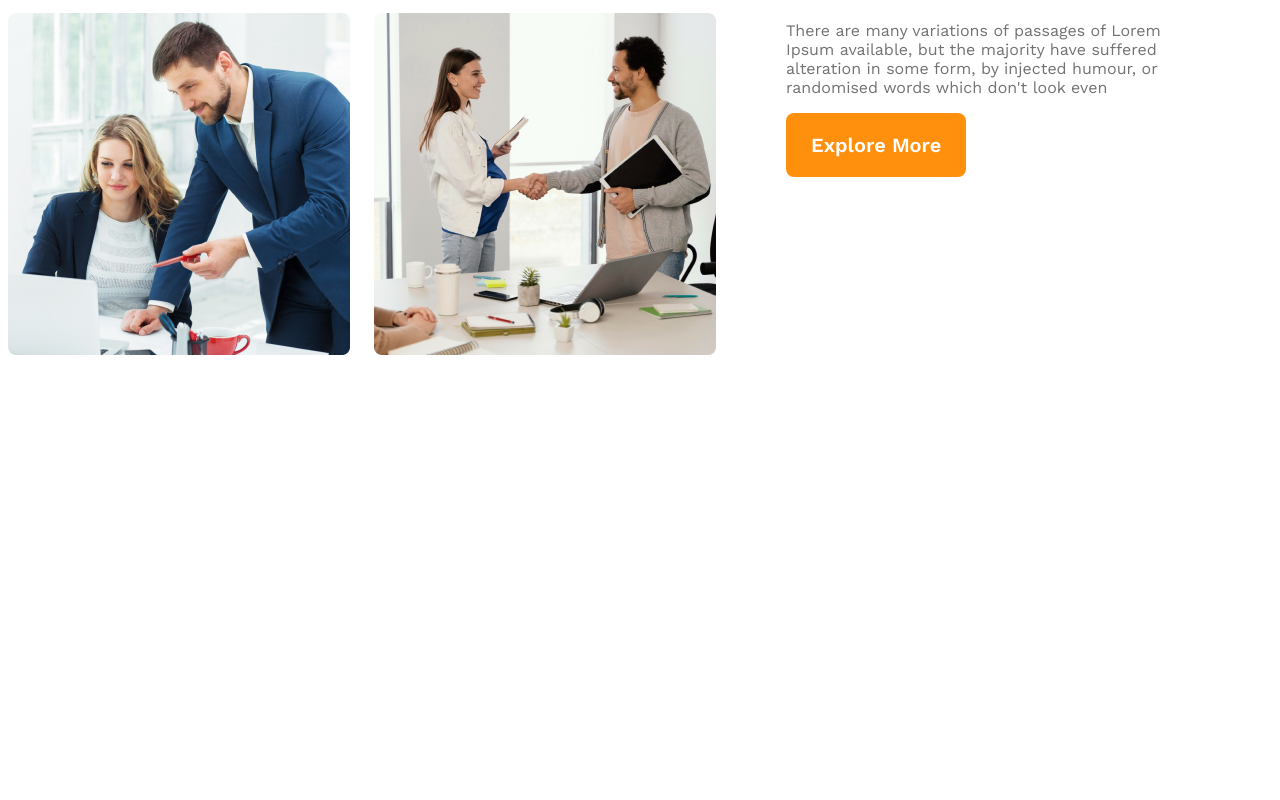
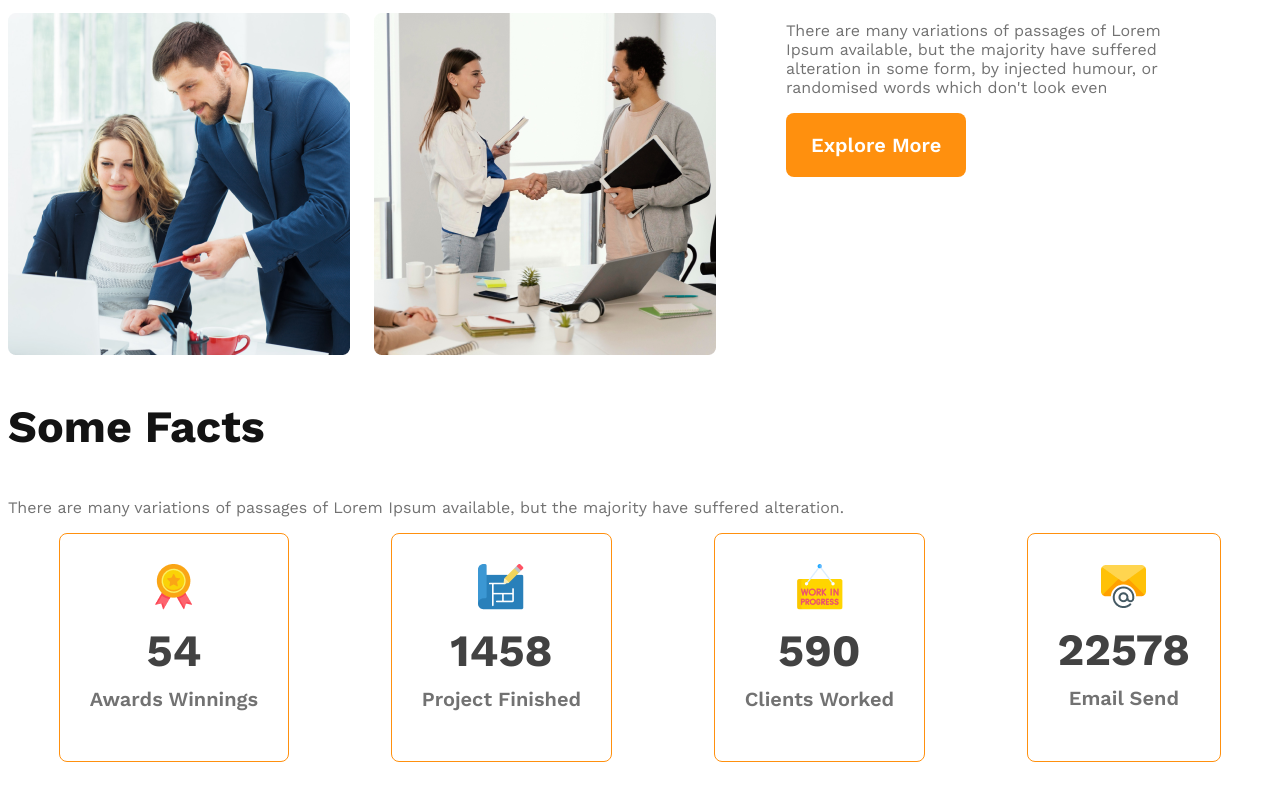
Before and after one commit to mokaromh/g3-architect-pages, a plain HTML site: page index.html in a window 1280 px wide. Shown: the part 1434-2234 px from the top of the page. Before the commit the page ends 1859 px from the top, so only its background shows below. Drawn offline with nearby package versions, Linux system fonts and the light colour scheme.

Commit message:
facts sectoin

```diff
--- a/index.html
+++ b/index.html
@@ -9,7 +9,7 @@
 <body>
   <header>
     <nav>
-      <h3 class="nav-title">G3 Architects</h3>
+      <h3 class="section-title">G3 Architects</h3>
 
       <ul>
         <li><a href="">Home</a></li>
@@ -44,6 +44,39 @@
 
          </div>
     </section>
+     <section class="features">
+
+     </section>
+
+     <section class="facts">
+      <h3 class="section-title">Some Facts</h3>
+      <p class="text-light-gray">There are many variations of passages of Lorem Ipsum available, but the majority have suffered alteration.</p>
+
+      <div class="facts-card-container">
+        <div class="card">
+          <img src="images/icons/ribon.png" alt="">
+          <h2 class="card-stats">54</h2>
+          <p class="card-title">Awards Winnings</p>
+        </div>
+        <div class="card">
+          <img src="images/icons/projects.png" alt="">
+          <h2 class="card-stats">1458</h2>
+          <p class="card-title">Project Finished</p>
+        </div>
+        <div class="card">
+          <img src="images/icons/customers.png" alt="">
+          <h2 class="card-stats">590</h2>
+          <p class="card-title">Clients Worked</p>
+        </div>
+        <div class="card">
+          <img src="images/icons/email.png" alt="">
+          <h2 class="card-stats">22578</h2>
+          <p class="card-title">Email Send</p>
+        </div>
+
+      </div>
+
+     </section>
 
   </main>
   <footer>
--- a/style/architect.css
+++ b/style/architect.css
@@ -7,6 +7,11 @@
 .text-light-gray{
   color: #727272;
 
+}
+.section-title{
+  color:#131313;
+  font-size:2.8rem ;
+  font-weight: 700;
 }
 .btn-primary{
   border-radius: 8px;
@@ -97,6 +102,37 @@ nav a{
         font-weight: 700;
    }
 
+   /* facts section */
+   .facts-card-container{
+        display: flex;
+        justify-content: space-around;
+   }
+   .facts-card-container .card{
+    border-radius: 8px;
+    border: 1px solid #FF900E;
+    text-align: center;
+    padding:30px;
+
+   }
+   .facts-card-container .card-stats{
+      margin-top: 10px;
+      margin-bottom: 10px;
+      color: #424242;
+      font-size: 2.8rem;
+   }
+
+
+
+
+   .facts-card-container .card-title{
+        font-size: 1.25rem;
+        color: #727272;
+        font-weight: 600;
+        margin-top: 5px;
+
+   }
+
+
 
 
 
```
